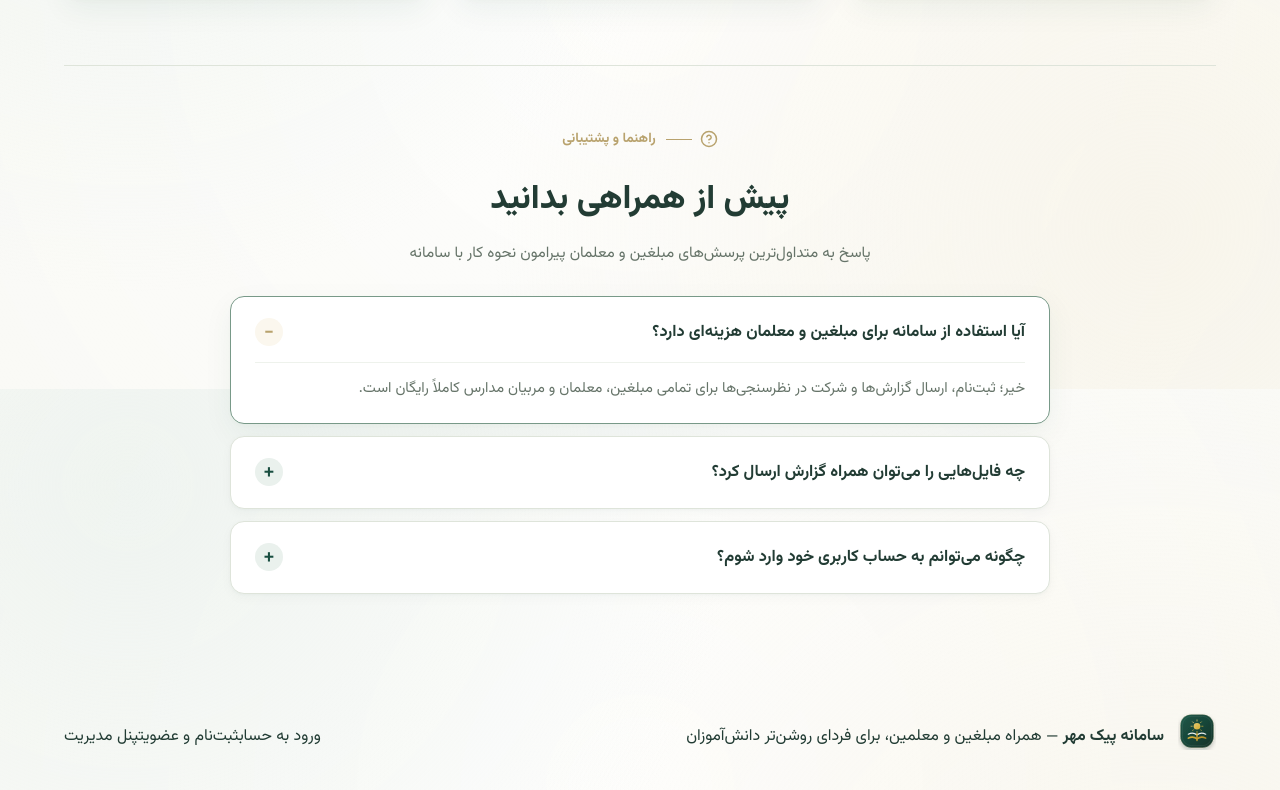
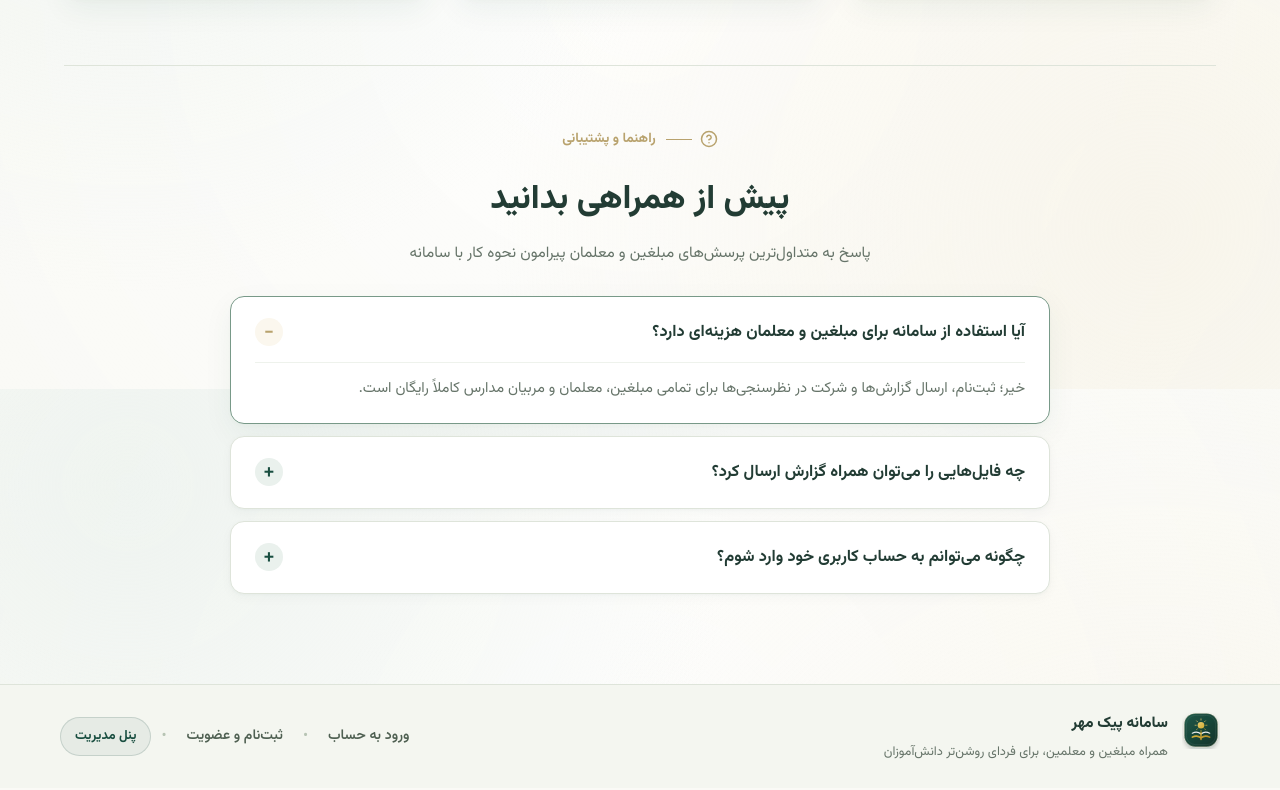
Before and after one commit to AminEslamian/peykemehr-frontend, a React (Vite) app: page / in a window 1280 px wide. Shown: the part 1211-2001 px from the top of the page. Built offline with nearby package versions, Linux system fonts and the light colour scheme.

Commit message:
fix: navigation problems in main page

```diff
--- a/src/App.tsx
+++ b/src/App.tsx
@@ -59,7 +59,18 @@ export const App: React.FC = () => {
       }
 
       setCurrentView(target);
-      window.scrollTo(0, 0);
+
+      const rawHash = window.location.hash.replace(/^#\/?/, '');
+      if (target === 'home' && (rawHash === 'journey' || rawHash === 'faq')) {
+        setTimeout(() => {
+          const el = document.getElementById(rawHash);
+          if (el) {
+            el.scrollIntoView({ behavior: 'smooth', block: 'start' });
+          }
+        }, 100);
+      } else {
+        window.scrollTo(0, 0);
+      }
     };
 
     // Initial check on mount
@@ -102,7 +113,7 @@ export const App: React.FC = () => {
         {currentView === 'survey' && <SurveyView onNavigate={navigateTo} />}
       </main>
 
-      <Footer />
+      <Footer onNavigate={navigateTo} />
     </div>
   );
 };
--- a/src/components/Footer.tsx
+++ b/src/components/Footer.tsx
@@ -1,24 +1,56 @@
 import React from 'react';
 import { Logo } from './Logo';
 
-export const Footer: React.FC = () => {
+interface FooterProps {
+  onNavigate?: (view: string) => void;
+}
+
+export const Footer: React.FC<FooterProps> = ({ onNavigate }) => {
+  const handleNav = (view: string) => {
+    if (onNavigate) {
+      onNavigate(view);
+    } else {
+      window.location.hash = `#/${view}`;
+    }
+  };
+
   return (
     <footer className="site-footer">
-      <div className="header-inner" style={{ flexWrap: 'wrap', gap: '20px', padding: '28px 24px' }}>
-        <div style={{ display: 'flex', alignItems: 'center', gap: '14px' }}>
+      <div className="header-inner footer-inner">
+        <div className="footer-brand">
           <Logo size={38} variant="icon" />
           <div className="footer-copy">
-            <b>سامانه پیک مهر</b> — همراه مبلغین و معلمین، برای فردای روشن‌تر دانش‌آموزان
+            <span className="footer-brand-title">سامانه پیک مهر</span>
+            <span className="footer-brand-sub">همراه مبلغین و معلمین، برای فردای روشن‌تر دانش‌آموزان</span>
           </div>
         </div>
 
-        <div className="footer-links">
-          <a href="#/login">ورود به حساب</a>
-          <a href="#/register">ثبت‌نام و عضویت</a>
-          <a href="http://127.0.0.1:8000/admin/" target="_blank" rel="noreferrer">
+        <nav className="footer-links" aria-label="پیوندهای پاورقی">
+          <button
+            type="button"
+            className="footer-nav-btn"
+            onClick={() => handleNav('login')}
+          >
+            ورود به حساب
+          </button>
+          <span className="footer-dot-divider" aria-hidden="true">•</span>
+          <button
+            type="button"
+            className="footer-nav-btn"
+            onClick={() => handleNav('register')}
+          >
+            ثبت‌نام و عضویت
+          </button>
+          <span className="footer-dot-divider" aria-hidden="true">•</span>
+          <a
+            href="http://127.0.0.1:8000/admin/"
+            target="_blank"
+            rel="noreferrer"
+            className="footer-admin-pill"
+          >
             پنل مدیریت
           </a>
-        </div>
+        </nav>
       </div>
     </footer>
   );
--- a/src/components/Header.tsx
+++ b/src/components/Header.tsx
@@ -16,13 +16,40 @@ export const Header: React.FC<HeaderProps> = ({
   isAuthenticated,
   onLogout,
 }) => {
+  const handleNavClick = (sectionId?: string) => {
+    if (!sectionId || sectionId === 'top' || sectionId === 'hero') {
+      if (currentView === 'home') {
+        window.scrollTo({ top: 0, behavior: 'smooth' });
+        window.history.replaceState(null, '', '#/');
+      } else {
+        onNavigate('home');
+        window.scrollTo({ top: 0, behavior: 'smooth' });
+      }
+      return;
+    }
+
+    if (currentView !== 'home') {
+      onNavigate('home');
+      setTimeout(() => {
+        const el = document.getElementById(sectionId);
+        if (el) {
+          el.scrollIntoView({ behavior: 'smooth', block: 'start' });
+        }
+      }, 100);
+    } else {
+      const el = document.getElementById(sectionId);
+      if (el) {
+        el.scrollIntoView({ behavior: 'smooth', block: 'start' });
+      }
+    }
+  };
 
   return (
     <header className="site-header">
       <div className="header-inner">
         <div
           className="brand-clickable"
-          onClick={() => onNavigate('home')}
+          onClick={() => handleNavClick('top')}
           style={{ cursor: 'pointer' }}
           role="button"
           tabIndex={0}
@@ -33,7 +60,9 @@ export const Header: React.FC<HeaderProps> = ({
         <nav className="nav-links">
           <span
             className={`nav-link ${currentView === 'home' ? 'active' : ''}`}
-            onClick={() => onNavigate('home')}
+            onClick={() => handleNavClick('top')}
+            role="button"
+            tabIndex={0}
           >
             صفحه نخست
           </span>
@@ -42,24 +71,38 @@ export const Header: React.FC<HeaderProps> = ({
               <span
                 className={`nav-link ${currentView === 'dashboard' ? 'active' : ''}`}
                 onClick={() => onNavigate('dashboard')}
+                role="button"
+                tabIndex={0}
               >
                 ثبت گزارش
               </span>
               <span
                 className={`nav-link ${currentView === 'survey' ? 'active' : ''}`}
                 onClick={() => onNavigate('survey')}
+                role="button"
+                tabIndex={0}
               >
                 نظرسنجی‌ها
               </span>
             </>
           ) : (
             <>
-              <a href="#journey" className="nav-link">
+              <span
+                className="nav-link"
+                onClick={() => handleNavClick('journey')}
+                role="button"
+                tabIndex={0}
+              >
                 مسیر همراهی
-              </a>
-              <a href="#faq" className="nav-link">
+              </span>
+              <span
+                className="nav-link"
+                onClick={() => handleNavClick('faq')}
+                role="button"
+                tabIndex={0}
+              >
                 پرسش‌های متداول
-              </a>
+              </span>
             </>
           )}
         </nav>
--- a/src/index.css
+++ b/src/index.css
@@ -48,6 +48,14 @@
 
 *, *::before, *::after {
   box-sizing: border-box;
+}
+
+html {
+  scroll-behavior: smooth;
+}
+
+section[id] {
+  scroll-margin-top: 96px;
 }
 
 body {
@@ -1256,6 +1264,103 @@ button, input, select, textarea {
 }
 
 /* ==========================================================================
+   Footer Component Styles
+   ========================================================================== */
+.site-footer {
+  background: #f4f6f0;
+  border-top: 1px solid var(--border);
+  margin-top: auto;
+  position: relative;
+  z-index: 10;
+}
+
+.footer-inner {
+  display: flex;
+  justify-content: space-between;
+  align-items: center;
+  flex-wrap: wrap;
+  gap: 22px;
+  padding: 24px 20px;
+}
+
+.footer-brand {
+  display: flex;
+  align-items: center;
+  gap: 14px;
+}
+
+.footer-copy {
+  display: flex;
+  flex-direction: column;
+  gap: 2px;
+}
+
+.footer-brand-title {
+  font-weight: 800;
+  font-size: 0.95rem;
+  color: var(--foreground);
+}
+
+.footer-brand-sub {
+  font-size: 0.8rem;
+  color: var(--muted-foreground);
+}
+
+.footer-links {
+  display: flex;
+  align-items: center;
+  gap: 10px;
+  flex-wrap: wrap;
+}
+
+.footer-nav-btn {
+  background: transparent;
+  border: none;
+  color: #4f6052;
+  font-family: inherit;
+  font-size: 0.88rem;
+  font-weight: 600;
+  padding: 6px 10px;
+  border-radius: var(--radius-sm);
+  cursor: pointer;
+  transition: all 0.2s ease;
+  user-select: none;
+}
+
+.footer-nav-btn:hover {
+  color: var(--primary);
+  background: rgba(25, 78, 64, 0.08);
+}
+
+.footer-dot-divider {
+  color: #b7c4b4;
+  font-size: 0.95rem;
+  user-select: none;
+}
+
+.footer-admin-pill {
+  display: inline-flex;
+  align-items: center;
+  gap: 6px;
+  background: rgba(25, 78, 64, 0.06);
+  border: 1px solid rgba(25, 78, 64, 0.16);
+  color: var(--primary);
+  font-size: 0.82rem;
+  font-weight: 700;
+  padding: 6px 14px;
+  border-radius: 20px;
+  text-decoration: none;
+  transition: all 0.2s ease;
+}
+
+.footer-admin-pill:hover {
+  background: var(--primary);
+  color: #ffffff;
+  border-color: var(--primary);
+  box-shadow: 0 2px 8px rgba(25, 78, 64, 0.2);
+}
+
+/* ==========================================================================
    Responsive Adaptations (PC & Mobile)
    ========================================================================== */
 @media (max-width: 992px) {
@@ -1358,6 +1463,24 @@ button, input, select, textarea {
     align-items: flex-start;
     padding: 18px;
   }
+
+  .footer-inner {
+    flex-direction: column;
+    text-align: center;
+    gap: 16px;
+    padding: 20px 16px;
+  }
+
+  .footer-brand {
+    flex-direction: column;
+    text-align: center;
+    gap: 8px;
+  }
+
+  .footer-links {
+    justify-content: center;
+    gap: 8px;
+  }
 }
 
 @media (max-width: 440px) {
--- a/src/views/HomeView.tsx
+++ b/src/views/HomeView.tsx
@@ -21,7 +21,7 @@ export const HomeView: React.FC<HomeViewProps> = ({ onNavigate }) => {
   return (
     <div className="main-wrapper">
       {/* Hero Section */}
-      <section className="hero-section">
+      <section id="hero" className="hero-section">
         <div className="hero-text">
           <div style={{ display: 'flex', alignItems: 'center', gap: '12px', flexWrap: 'wrap', marginBottom: '14px' }}>
             <span className="hero-badge">
```
